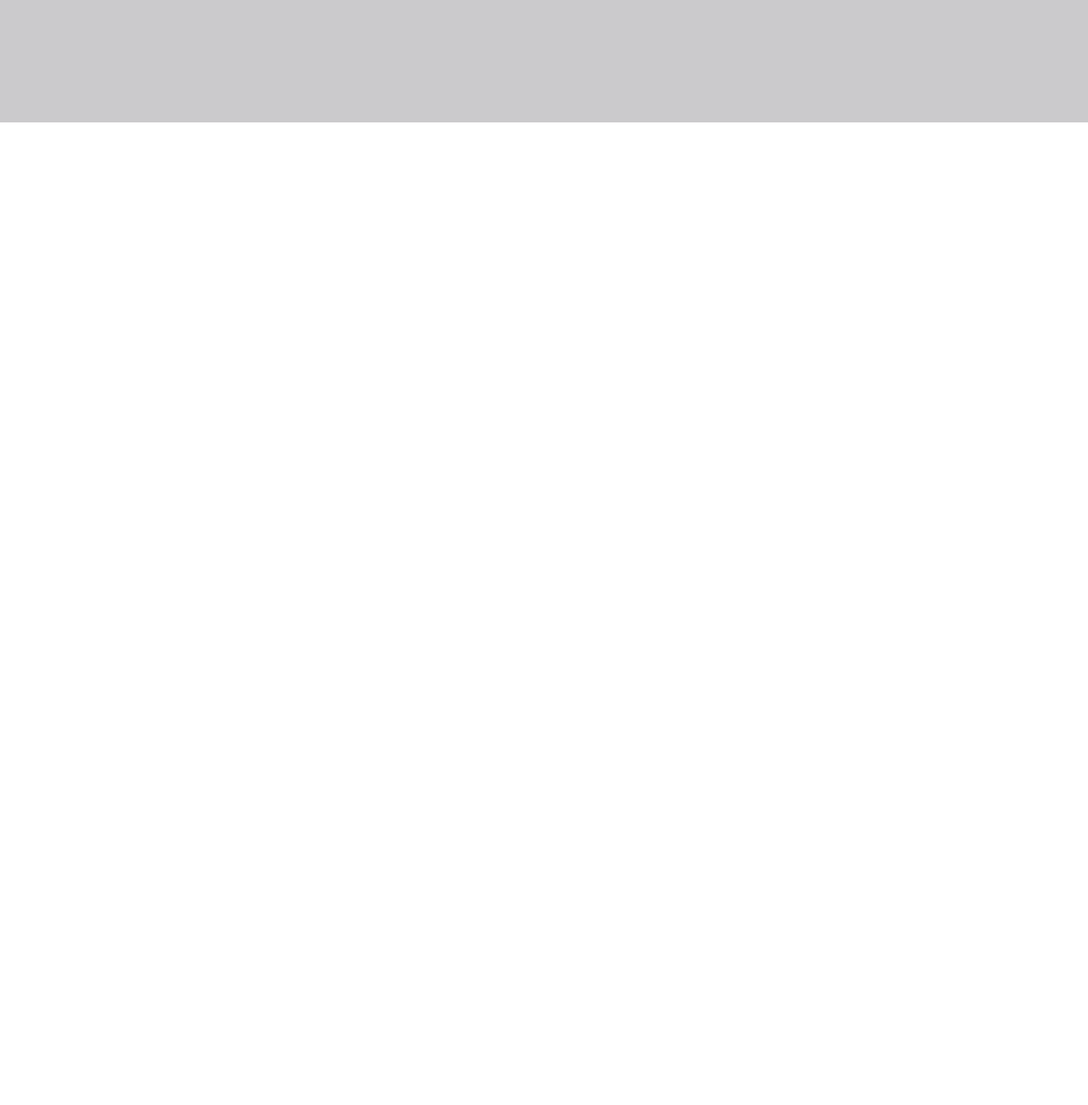
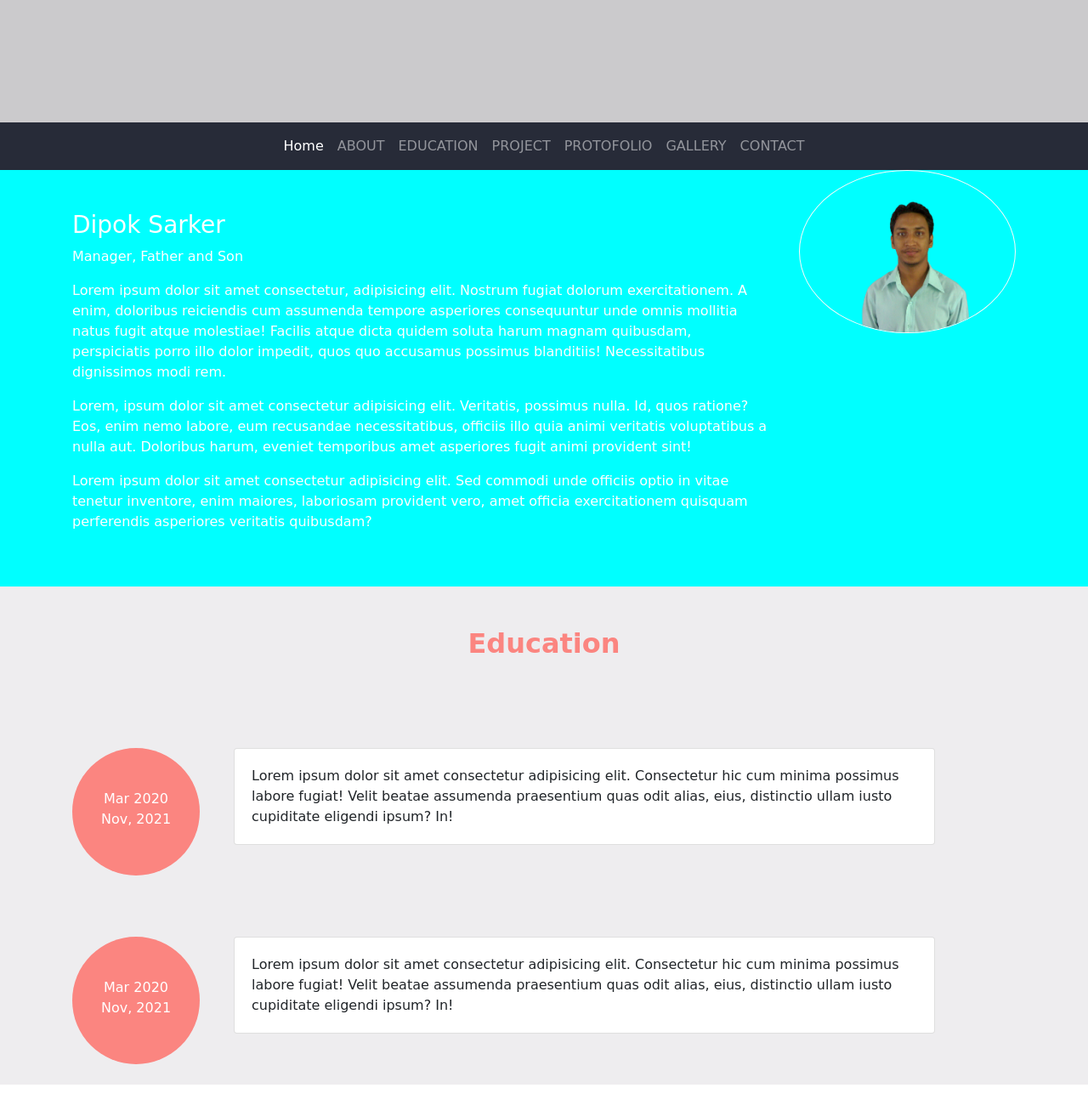
Before and after one commit to DipokSarker/dipoksarker.github.io, a plain HTML site: page index.html in a window 1280 px wide. Shown: the part 656-1956 px from the top of the page at 85% size. Before the commit the page ends 800 px from the top, so only its background shows below. Drawn offline with nearby package versions, Linux system fonts and the light colour scheme; a web font is replaced by a local one.

Commit message:
education

```diff
--- a/css/style.css
+++ b/css/style.css
@@ -8,3 +8,30 @@ body{
 .banner-column {
     background-color: #8E8D8E;
 }
+
+.navbar-container{
+    background-color: #272B38;
+}
+
+.about-container{
+    background-color: aqua;
+}
+
+.education-container{
+    background-color: #EEEDEF;
+}
+
+.bg-redtype{
+    background-color: #FB8580;
+}
+
+.redtype-color{
+    color: #FB8580;
+}
+
+.circle{
+    background-color: #FB8580;
+    width: 150px;
+    height: 150px;
+    border-radius: 50%;
+}
--- a/index.html
+++ b/index.html
@@ -1,12 +1,14 @@
 <!doctype html>
 <html lang="en">
+
 <head>
   <!-- Required meta tags -->
   <meta charset="utf-8">
   <meta name="viewport" content="width=device-width, initial-scale=1, shrink-to-fit=no">
   <link rel="shortcut icon" type="image/png" href="/img/19062007028-removebg-preview.png">
   <!-- Bootstrap CSS -->
-    <link rel="stylesheet" href="https://cdn.jsdelivr.net/npm/bootstrap@4.5.3/dist/css/bootstrap.min.css" integrity="sha384-TX8t27EcRE3e/ihU7zmQxVncDAy5uIKz4rEkgIXeMed4M0jlfIDPvg6uqKI2xXr2" crossorigin="anonymous">
+  <link rel="stylesheet" href="https://cdn.jsdelivr.net/npm/bootstrap@4.5.3/dist/css/bootstrap.min.css"
+    integrity="sha384-TX8t27EcRE3e/ihU7zmQxVncDAy5uIKz4rEkgIXeMed4M0jlfIDPvg6uqKI2xXr2" crossorigin="anonymous">
   <link rel="preconnect" href="https://fonts.googleapis.com">
   <link rel="preconnect" href="https://fonts.gstatic.com" crossorigin>
   <link href="https://fonts.googleapis.com/css2?family=Atma:wght@300&display=swap" rel="stylesheet">
@@ -17,6 +19,7 @@
 
   <script src="https://kit.fontawesome.com/a076d05399.js" crossorigin="anonymous"></script>
 </head>
+
 <body>
 
   <!--this is banner section-->
@@ -30,11 +33,154 @@
     </div>
   </section>
 
+  <!-- navbar section -->
+
+  <nav class="navbar navbar-expand-lg navbar-dark navbar-container">
+
+    <button class="navbar-toggler" type="button" data-toggle="collapse" data-target="#navbarSupportedContent"
+      aria-controls="navbarSupportedContent" aria-expanded="false" aria-label="Toggle navigation">
+      <span class="navbar-toggler-icon"></span>
+    </button>
+
+    <div class="collapse navbar-collapse" id="navbarSupportedContent">
+      <ul class="navbar-nav m-auto">
+        <li class="nav-item active">
+          <a class="nav-link" href="#">Home <span class="sr-only">(current)</span></a>
+        </li>
+        <li class="nav-item">
+          <a class="nav-link" href="#About">ABOUT</a>
+        </li>
+        <li class="nav-item">
+          <a class="nav-link" href="#Education">EDUCATION</a>
+        </li>
+        <li class="nav-item">
+          <a class="nav-link" href="#Project">PROJECT</a>
+        </li>
+        <li class="nav-item">
+          <a class="nav-link" href="#Protofolio">PROTOFOLIO</a>
+        </li>
+        <li class="nav-item">
+          <a class="nav-link" href="#Gallery">GALLERY</a>
+        </li>
+        <li class="nav-item">
+          <a class="nav-link" href="#Contact">CONTACT</a>
+        </li>
+
+
+      </ul>
+
+    </div>
+  </nav>
+
+  <!-- this is about section -->
+
+  <div class="about-container" id="About">
+    <div class="container">
+      <div class="row align-itmes-center justify-content-center">
+        <div class="col-md-9 py-5 text-white">
+          <h3>Dipok Sarker</h3>
+          <p>Manager, Father and Son</p>
+          <p>Lorem ipsum dolor sit amet consectetur, adipisicing elit. Nostrum fugiat dolorum exercitationem. A enim,
+            doloribus reiciendis cum assumenda tempore asperiores consequuntur unde omnis mollitia natus fugit atque
+            molestiae! Facilis atque dicta quidem soluta harum magnam quibusdam, perspiciatis porro illo dolor impedit,
+            quos quo accusamus possimus blanditiis! Necessitatibus dignissimos modi rem.</p>
+
+          <p>Lorem, ipsum dolor sit amet consectetur adipisicing elit. Veritatis, possimus nulla. Id, quos ratione? Eos,
+            enim nemo labore, eum recusandae necessitatibus, officiis illo quia animi veritatis voluptatibus a nulla
+            aut. Doloribus harum, eveniet temporibus amet asperiores fugit animi provident sint!</p>
+
+          <p>Lorem ipsum dolor sit amet consectetur adipisicing elit. Sed commodi unde officiis optio in vitae tenetur
+            inventore, enim maiores, laboriosam provident vero, amet officia exercitationem quisquam perferendis
+            asperiores veritatis quibusdam?</p>
+
+        </div>
+        <div class="col-md-3 mb-3">
+          <img src="img/19062007028-removebg-preview.png" alt="Dipok"
+            class="img-fluid rounded-circle border border-light">
+
+        </div>
+      </div>
+    </div>
+  </div>
+
+  <!-- this is Education section -->
+
+
+  <div class="education-container">
+    <div class="container">
+      <div class="row text-center">
+        <div class="col py-5">
+          <h2 class="redtype-color font-weight-bolder">Education</h2>
+        </div>
+      </div>
+
+      <div class="row py-4 my-4 align-itmes-center">
+        <div class="col-md-2">
+          <div class="circle text-center text-white">
+            <p class="py-5">Mar 2020 <br>
+              Nov, 2021</p>
+          </div>
+        </div>
+
+
+
+        <div class="col-md-9">
+          <div class="card">
+            <div class="card-body">
+
+              Lorem ipsum dolor sit amet consectetur adipisicing elit. Consectetur hic cum minima possimus labore
+              fugiat! Velit beatae assumenda praesentium quas odit alias, eius, distinctio ullam iusto cupiditate
+              eligendi ipsum? In!
+
+
+
+            </div>
+          </div>
+
+        </div>
+
+      </div>
+      <div class="row py-4 my-4 align-itmes-center">
+        <div class="col-md-2">
+          <div class="circle text-center text-white">
+            <p class="py-5">Mar 2020 <br>
+              Nov, 2021</p>
+          </div>
+        </div>
+
+
+
+        <div class="col-md-9">
+          <div class="card">
+            <div class="card-body">
+
+              Lorem ipsum dolor sit amet consectetur adipisicing elit. Consectetur hic cum minima possimus labore
+              fugiat! Velit beatae assumenda praesentium quas odit alias, eius, distinctio ullam iusto cupiditate
+              eligendi ipsum? In!
+
+
+
+            </div>
+          </div>
+
+        </div>
+
+      </div>
+
+
+    </div>
+  </div>
+
+
   <!-- Optional JavaScript; choose one of the two! -->
 
   <!-- Option 1: jQuery and Bootstrap Bundle (includes Popper) -->
-    <script src="https://code.jquery.com/jquery-3.5.1.slim.min.js" integrity="sha384-DfXdz2htPH0lsSSs5nCTpuj/zy4C+OGpamoFVy38MVBnE+IbbVYUew+OrCXaRkfj" crossorigin="anonymous"></script>
-    <script src="https://cdn.jsdelivr.net/npm/bootstrap@4.5.3/dist/js/bootstrap.bundle.min.js" integrity="sha384-ho+j7jyWK8fNQe+A12Hb8AhRq26LrZ/JpcUGGOn+Y7RsweNrtN/tE3MoK7ZeZDyx" crossorigin="anonymous"></script>
+  <script src="https://code.jquery.com/jquery-3.5.1.slim.min.js"
+    integrity="sha384-DfXdz2htPH0lsSSs5nCTpuj/zy4C+OGpamoFVy38MVBnE+IbbVYUew+OrCXaRkfj"
+    crossorigin="anonymous"></script>
+  <script src="https://cdn.jsdelivr.net/npm/bootstrap@4.5.3/dist/js/bootstrap.bundle.min.js"
+    integrity="sha384-ho+j7jyWK8fNQe+A12Hb8AhRq26LrZ/JpcUGGOn+Y7RsweNrtN/tE3MoK7ZeZDyx"
+    crossorigin="anonymous"></script>
 
   <!-- Option 2: jQuery, Popper.js, and Bootstrap JS
     <script src="https://code.jquery.com/jquery-3.5.1.slim.min.js" integrity="sha384-DfXdz2htPH0lsSSs5nCTpuj/zy4C+OGpamoFVy38MVBnE+IbbVYUew+OrCXaRkfj" crossorigin="anonymous"></script>
@@ -42,4 +188,5 @@
     <script src="https://cdn.jsdelivr.net/npm/bootstrap@4.5.3/dist/js/bootstrap.min.js" integrity="sha384-w1Q4orYjBQndcko6MimVbzY0tgp4pWB4lZ7lr30WKz0vr/aWKhXdBNmNb5D92v7s" crossorigin="anonymous"></script>
     -->
 </body>
+
 </html>
```
Lines whose indentation alone changed are shown as unchanged.
